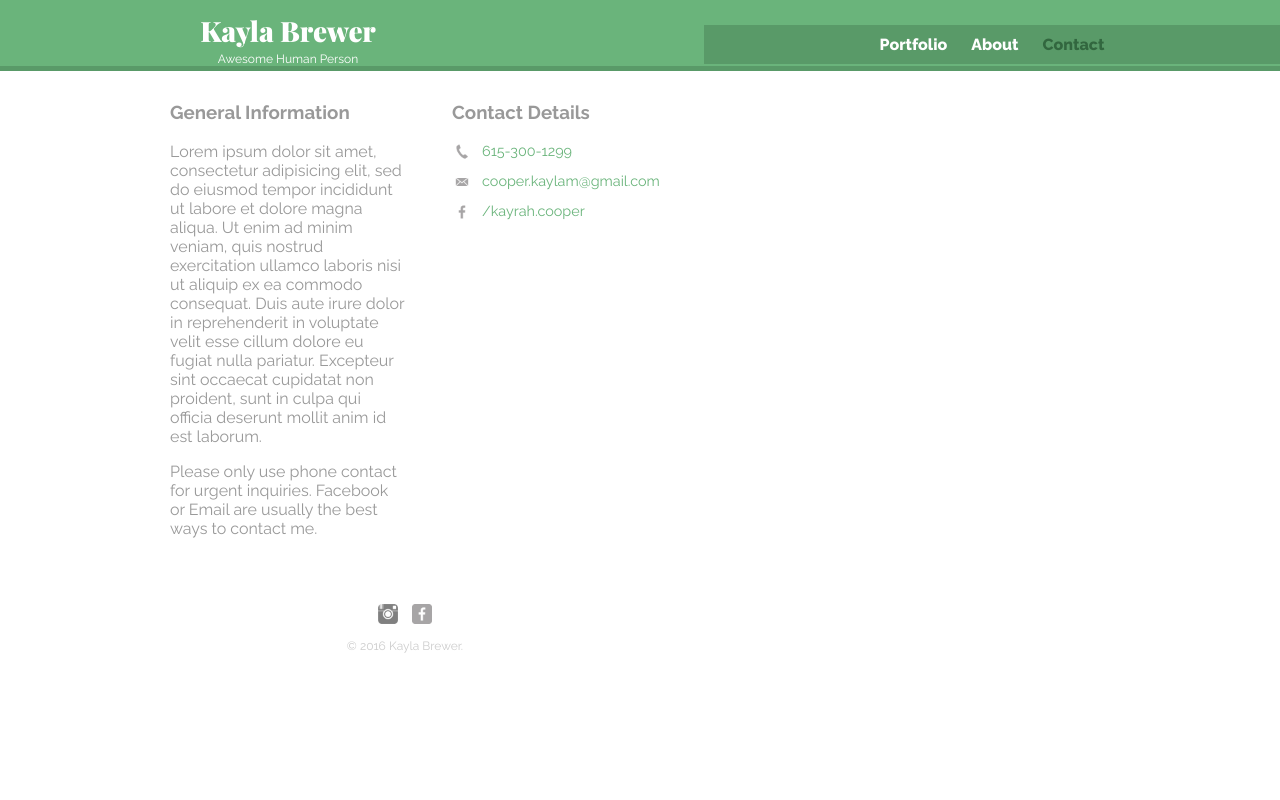
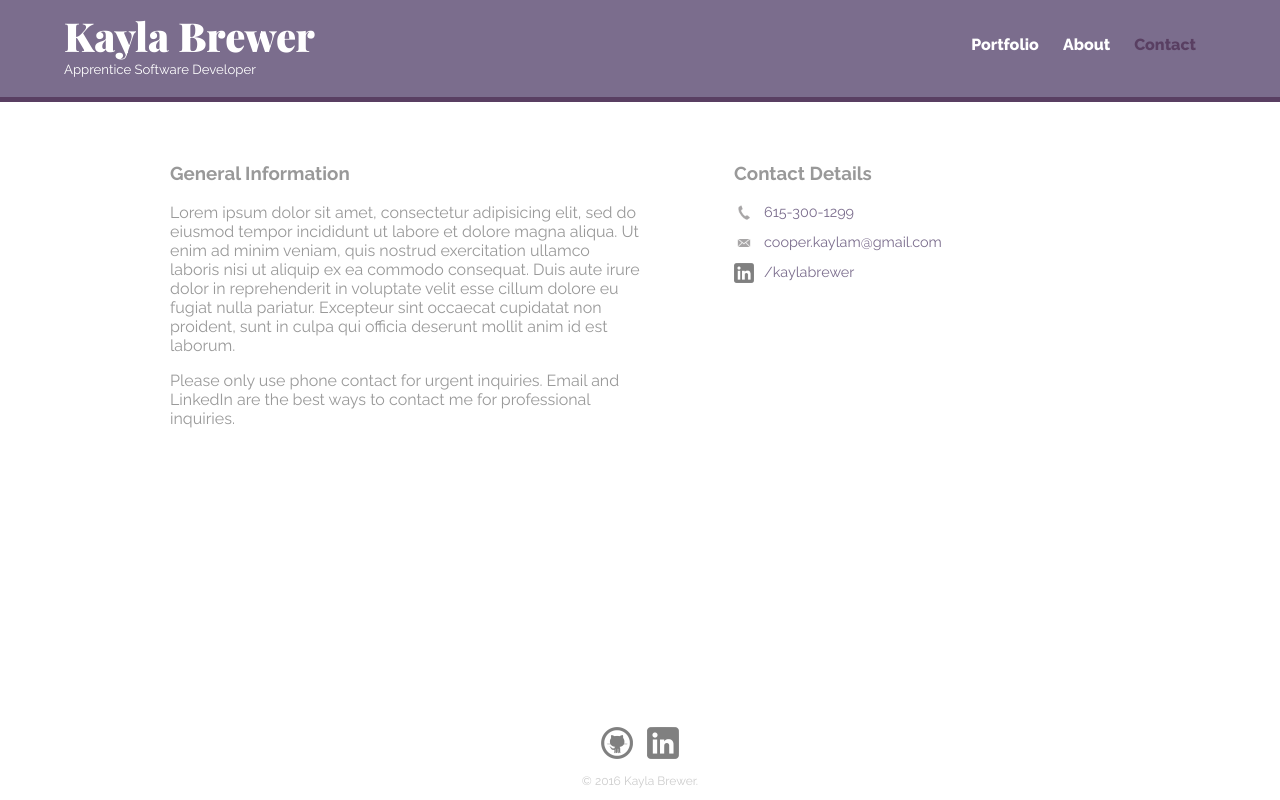
Before and after one commit to kayrahbear/personal-webpage, a plain HTML site: page contact.html in a window 1280 px wide. Drawn offline with nearby package versions, Linux system fonts and the light colour scheme.

Commit message:
Made signifigant changes to the color pallet, footer placement, and offsite professional links

```diff
--- a/contact.html
+++ b/contact.html
@@ -2,21 +2,21 @@
 <html>
   <head>
     <meta charset="utf-8">
-    <title>Kayla Brewer | Awesome Human Person</title>
+    <title>Kayla Brewer | Apprentice Software Developer</title>
     <link rel="stylesheet" href="css/normalize.css">
     <link href="https://fonts.googleapis.com/css?family=Playfair+Display:900%7CRaleway:400,400i,700,700i,800" rel="stylesheet">
+    <link rel="stylesheet" href="css/main.css">
     <link rel="stylesheet" href="css/responsive.css">
-    <link rel="stylesheet" href="css/main.css">
     <meta name="viewport" content="width=device-width, inital-scale=1.0">
 
   </head>
 
-  <body>
+  <body class="site">
 
     <header>
       <a href="index.html" id="logo">
         <h1>Kayla Brewer</h1>
-        <h2>Awesome Human Person</h2>
+        <h2>Apprentice Software Developer</h2>
       </a>
       <nav>
         <ul>
@@ -26,14 +26,14 @@
         </ul>
       </nav>
     </header>
+    <main class="site-content">
 
     <div id="wrapper">
-      <section id="primary">
       <section id="primary">
         <h3>General Information</h3>
         <p>Lorem ipsum dolor sit amet, consectetur adipisicing elit, sed do eiusmod tempor incididunt ut labore et dolore magna aliqua. Ut enim ad minim veniam, quis nostrud exercitation ullamco laboris nisi ut aliquip ex ea commodo consequat. Duis aute irure dolor in reprehenderit in voluptate velit esse cillum dolore eu fugiat nulla pariatur. Excepteur sint occaecat cupidatat non proident, sunt in culpa qui officia deserunt mollit anim id est laborum. </p>
 
-        <p>Please only use phone contact for urgent inquiries. Facebook or Email are usually the best ways to contact me.</p>
+        <p>Please only use phone contact for urgent inquiries. Email and LinkedIn are the best ways to contact me for professional inquiries.</p>
       </section>
 
       <section id="secondary">
@@ -41,13 +41,13 @@
         <ul class="contact-info">
           <li class="phone"><a href="tel:615-300-1299">615-300-1299</a></li>
           <li class="mail"><a href="mailto:cooper.kaylam@gmail.com">cooper.kaylam@gmail.com</a></li>
-          <li class="facebook"><a href="https://www.facebook.com/kayrah.cooper">/kayrah.cooper</a></li>
+          <li class="linkedin"><a href="https://www.linkedin.com/in/kayla-brewer-2424a350">/kaylabrewer</a></li>
         </ul>
       </section>
-
+    </main>
       <footer>
-        <a href="https://www.instagram.com/kayrahbear/?hl=en"><img src="img/instagram-512.png"  alt="Instagram Logo" class="social-icon"></a>
-        <a href="https://www.facebook.com/kayrah.cooper"><img src="img/facebook-wrap.png" alt="Facebook Logo" class="social-icon"></a>
+        <a href="https://github.com/kayrahbear"><img src="img/github.png"  alt="Github Logo" class="social-icon"></a>
+        <a href="https://www.linkedin.com/in/kayla-brewer-2424a350"><img src="img/linkedin.png" alt="Linked-In Logo" class="social-icon"></a>
         <p>&copy; 2016 Kayla Brewer.</p>
       </footer>
     </div>
--- a/css/main.css
+++ b/css/main.css
@@ -22,6 +22,16 @@ img {
 h3 {
   margin: 0 0 1em 0;
 
+}
+
+.site {
+  display: flex;
+  min-height: 100vh;
+  flex-direction: column;
+}
+
+.site-content {
+  flex: 1;
 }
 
 
@@ -99,8 +109,8 @@ footer {
 }
 
 .social-icon {
-  width: 20px;
-  height: 20px;
+  width: 32px;
+  height: 32px;
   margin: 0 5px;
 }
 
@@ -119,15 +129,15 @@ Page: Portfolio
  float: left;
  width: 45%;
  margin: 2.5%;
- background-color: #f5f5f5;
- color: #bdc3c7;
+ background-color: #DDBBDD;
+ color: #705779;
 }
 
 #gallery li a p {
  margin: 0;
  padding: 5%;
  font-size: 0.75em;
- color: #bdc3c7;
+ color: #705779;
 }
 
 
@@ -172,8 +182,8 @@ Page: Contact
   background-image: url('../img/mail.png')
 }
 
-.contact-info li.facebook a {
-  background-image: url('../img/facebook.png')
+.contact-info li.linkedin a {
+  background-image: url('../img/linkedin.png')
 }
 
 /**************************
@@ -186,15 +196,15 @@ body {
   color:#999;
 }
 
-/* green header */
+/* purple header */
 header {
-  background:#6ab47b;
-  border-color:#599a68;
+  background:#7B6D8D;
+  border-color:#7F4C7F;
 }
 
 /* nav background on mobile*/
 nav {
-  background-color:#599a68;
+  background-color:#7F4C7F;
 }
 
 /* logo text */
@@ -204,15 +214,15 @@ h1,h2 {
 
 /* links*/
 a {
- color:#6ab47b;
+ color:#7B6D8D;
 }
 
 /* nav links */
 nav a, nav a:visited {
-  color:#fff
+  color:#fff;
 }
 
 /* selected nav link */
 nav a.selected, nav a:hover {
-  color: #32673f
+  color: #593F62;
 }
--- a/css/responsive.css
+++ b/css/responsive.css
@@ -72,7 +72,7 @@
   }
 
   header {
-   border-bottom: 5px solid #599868;
+   border-bottom: 5px solid #593F62;
    margin-bottom: 60px;
   }
 
```
Also changed, not shown: about.html (+11 -10 lines), index.html (+7 -7 lines), img/github.png (added), img/linkedin.png (added).
